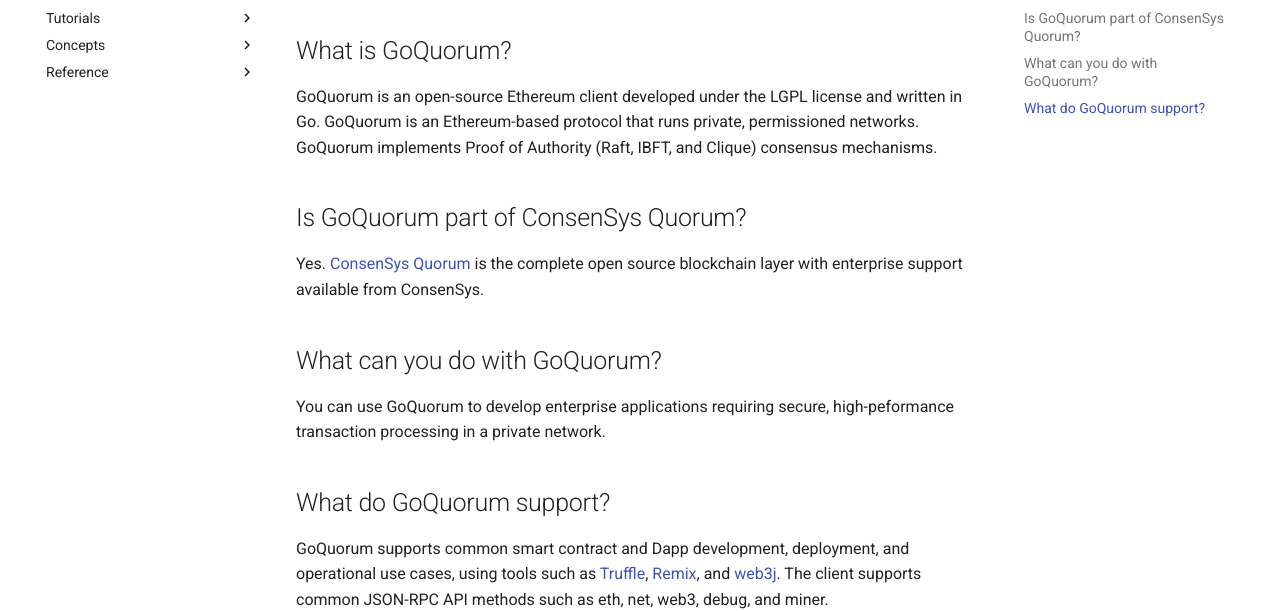
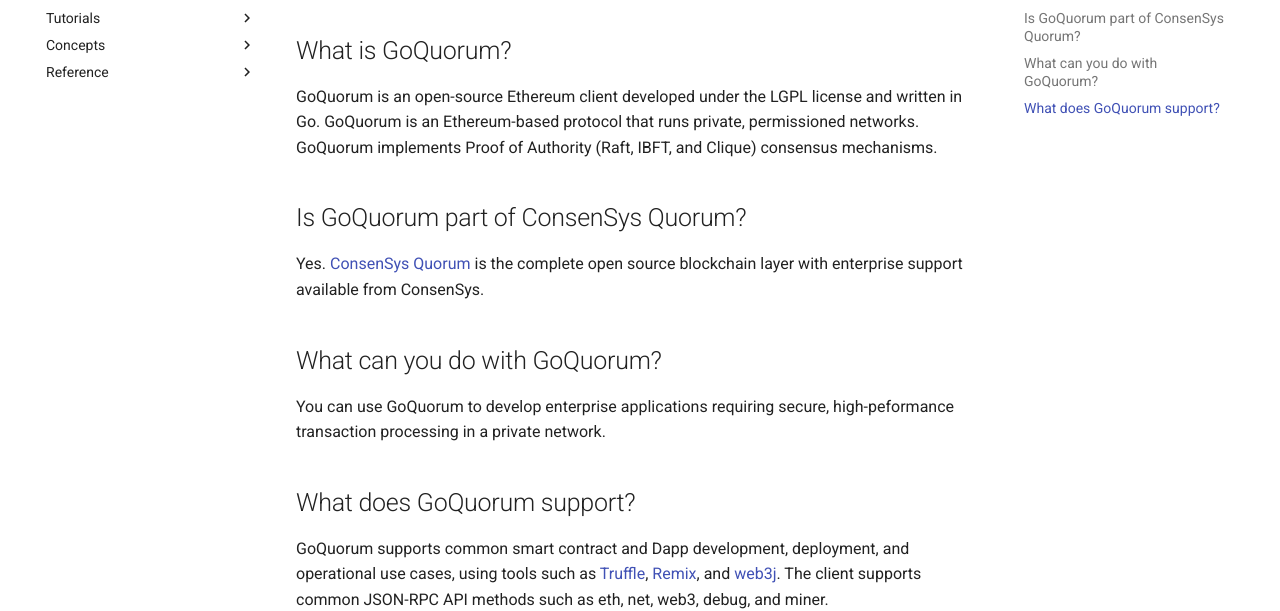
Before and after one commit to Consensys/doc.goquorum, an MkDocs documentation site: the page built from docs/index.md, in a window 1280 px wide. Shown: the part 147-758 px from the top of the page. Built offline with MkDocs 1.6.1 and Material for MkDocs 9.7.7, drawn with Linux system fonts in a browser that asks for light colours; comment, search, counter and statistics services are not loaded.

Commit message:
minor edit (#5)

```diff
--- a/docs/index.md
+++ b/docs/index.md
@@ -20,7 +20,7 @@
 You can use GoQuorum to develop enterprise applications requiring secure, high-peformance transaction
 processing in a private network.
 
-## What do GoQuorum support?
+## What does GoQuorum support?
 
 GoQuorum supports common smart contract and Dapp development, deployment, and operational
 use cases, using tools such as [Truffle](http://truffleframework.com/),
```
